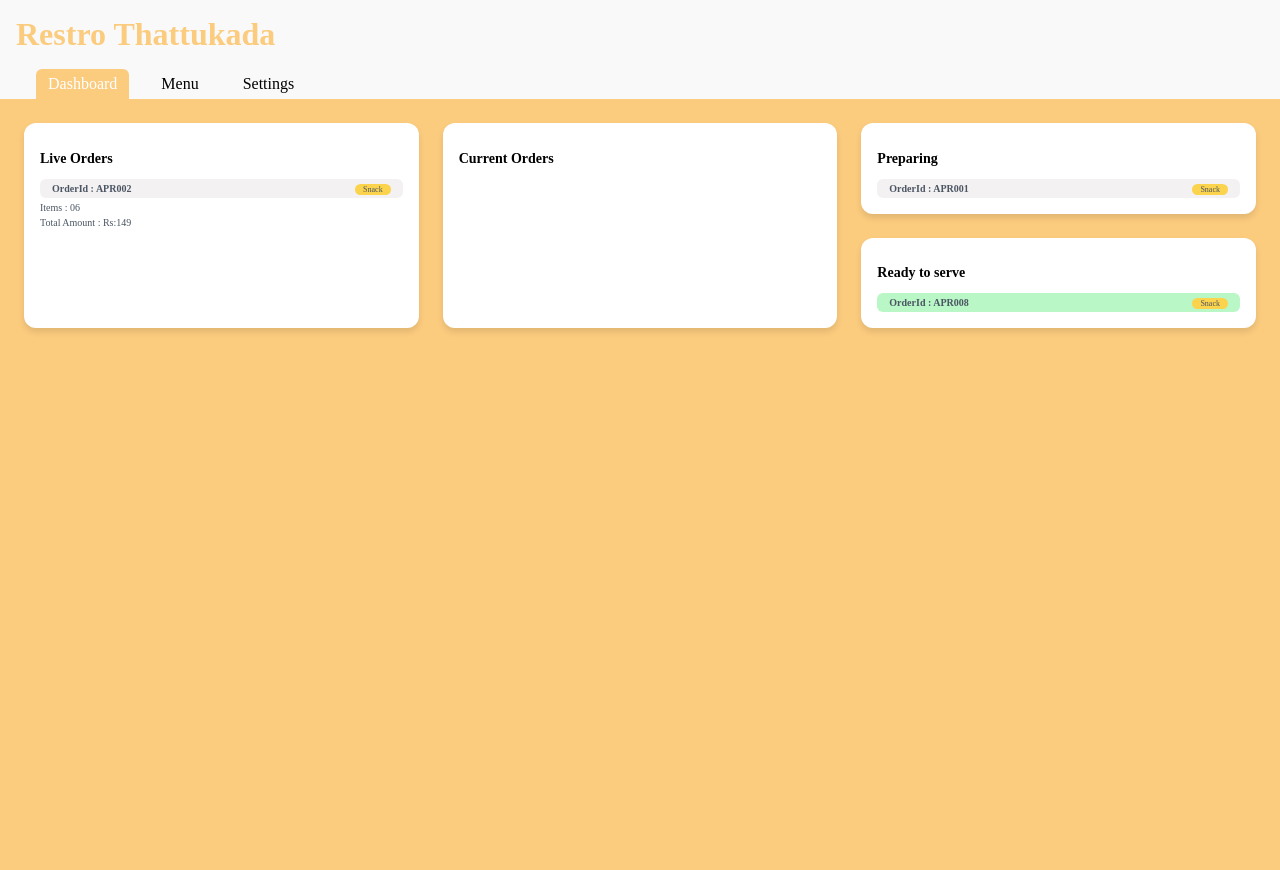
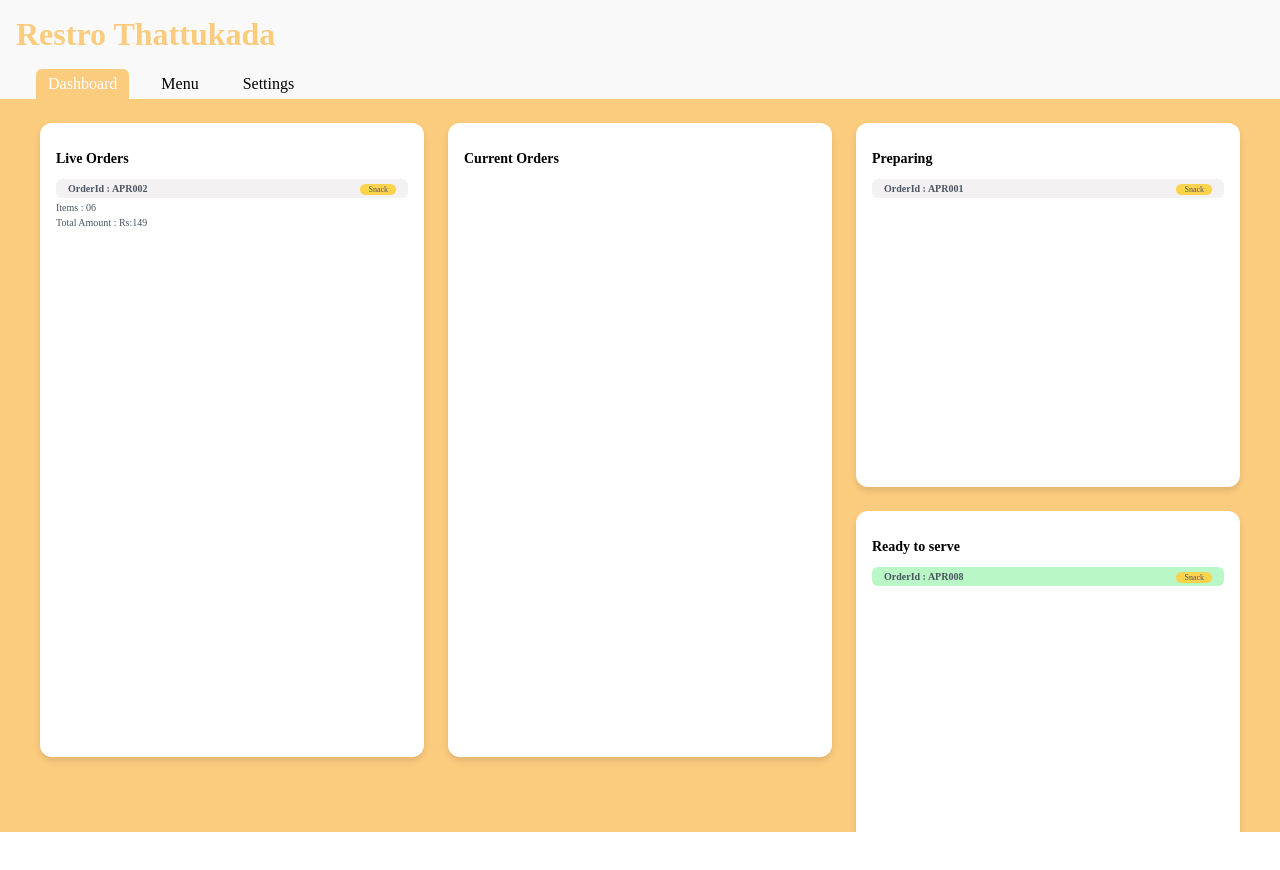
Before and after one commit to Midhun1618/thattukada, a React (Create React App) app: page / in a window 1280 px wide. Shown: the top 870 px of the page. After the commit the page ends 832 px from the top, so only its background shows below. Built offline with nearby package versions, Linux system fonts and the light colour scheme; a web font is replaced by a local one.

Commit message:
container height adjusted

```diff
--- a/src/Body.css
+++ b/src/Body.css
@@ -1,11 +1,46 @@
 
-body {
+html, body {
+    height: 100vh;
+    overflow: hidden;
+    margin: 0;
+    padding-bottom: 2rem;
     font-family: 'Salsa', cursive;
-}
+  }
+
+  .body-bg {
+    background-color: #FBCB7E;
+    height: 100vh;
+    padding: 1.5rem;
+    display: flex;
+    justify-content: center;
+    align-items: center;
+    box-sizing: border-box;
+  }
+
+  .main-container {
+    display: grid;
+    grid-template-columns: repeat(3, 1fr);
+    gap: 1.5rem;
+    width: 100%;
+    max-width: 1200px;
+    height: 100%;
+  }
+
+  /* Ensure child cards also fit and scroll isn't required */
+  .card {
+    background-color: white;
+    border-radius: 0.75rem;
+    box-shadow: 0 4px 6px rgba(0, 0, 0, 0.1);
+    padding: 1rem;
+    display: flex;
+    flex-direction: column;
+    overflow: hidden;
+    height: 80%;
+  }
 
 .body-bg {
   background-color: #FBCB7E;
-  min-height: 100vh;
+  min-height: 50vh;
   padding: 1.5rem; /* 6 */
 }
 
```
